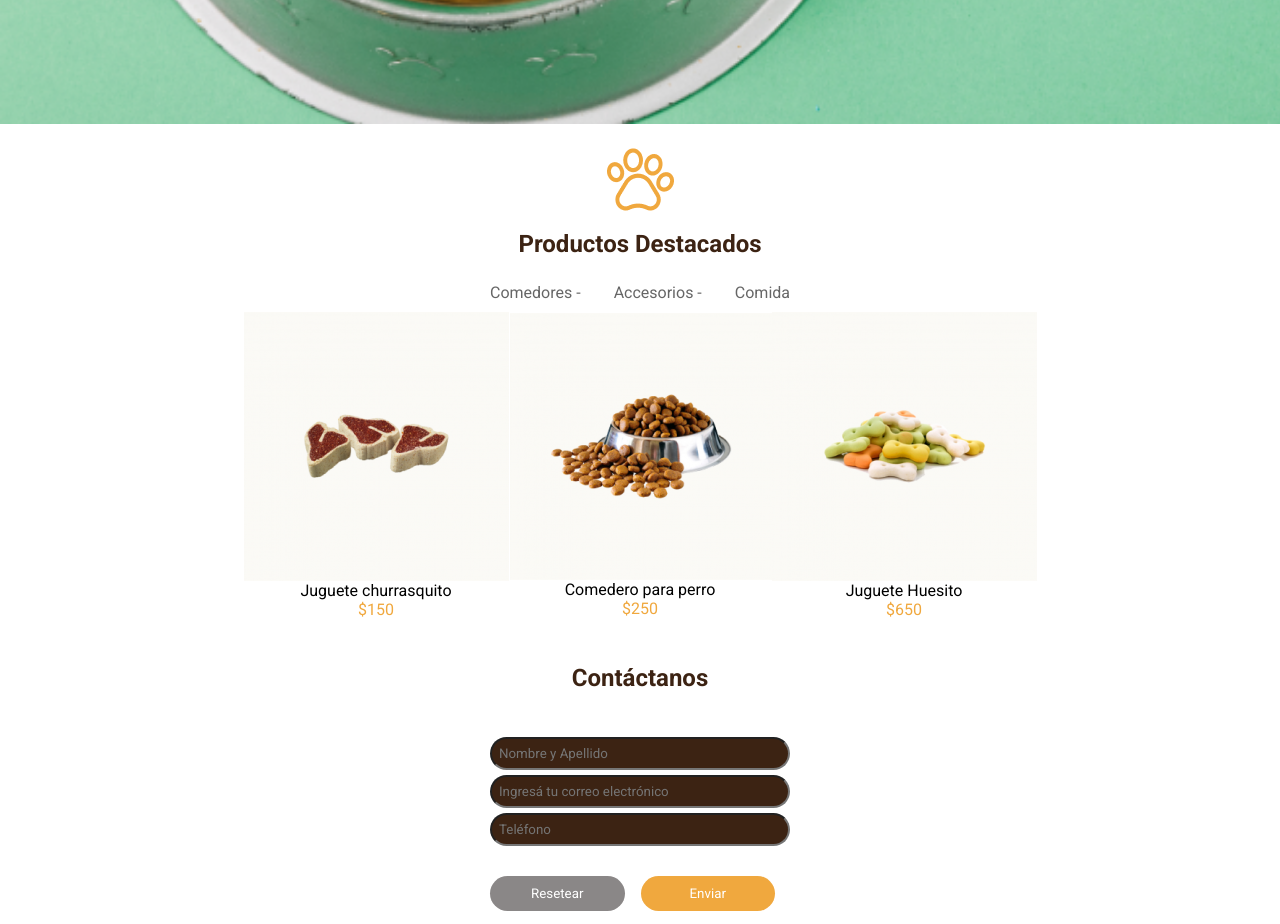
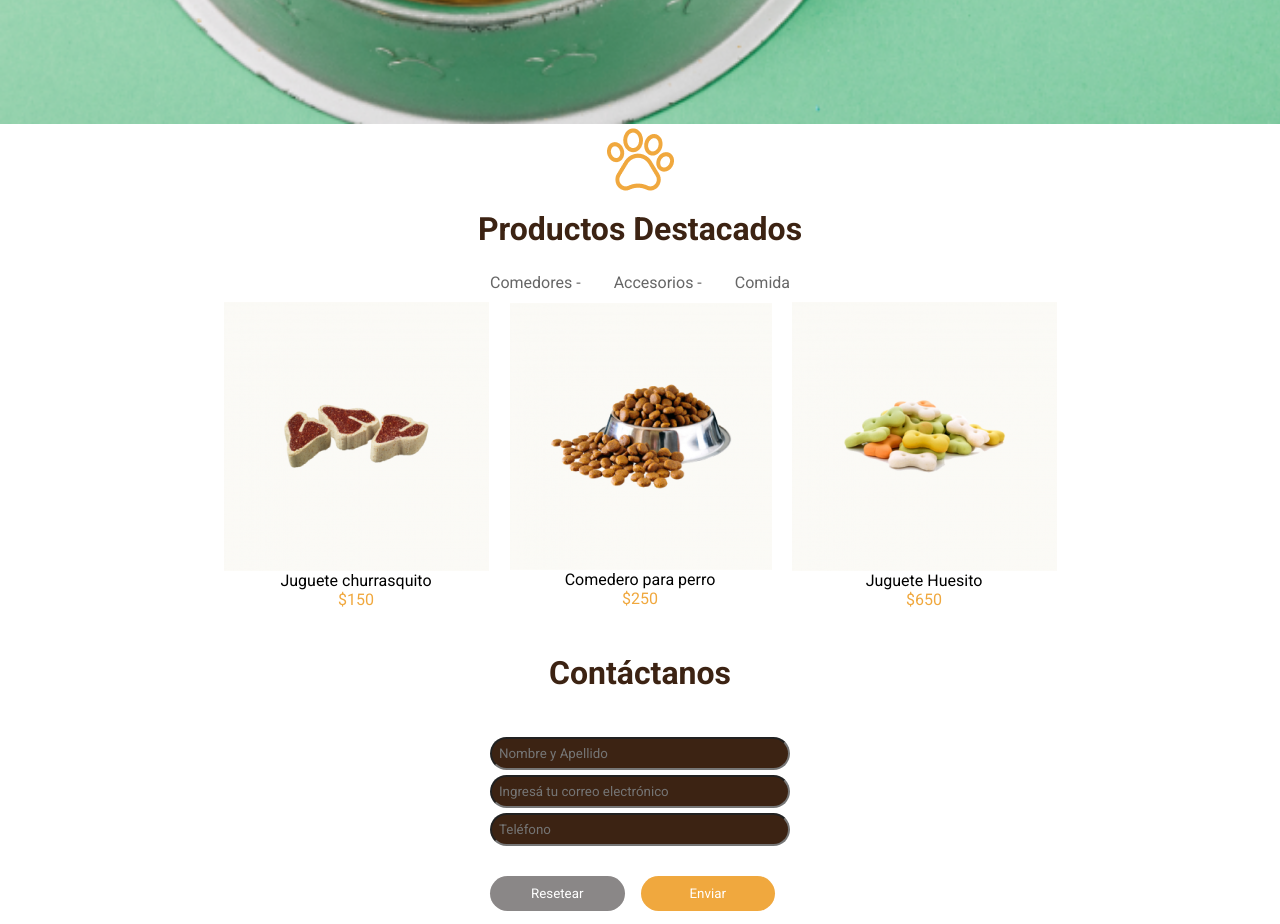
Before and after one commit to EstefaniaDelgado/LadingPage-PetShop, a plain HTML site: page index.html in a window 1280 px wide. Shown: the part 820-1744 px from the top of the page. Drawn offline with Linux system fonts and the light colour scheme.

Commit message:
details responsive

```diff
--- a/style.css
+++ b/style.css
@@ -98,7 +98,8 @@
     flex-direction: column;
     justify-content: center;
     align-items: center;
-    margin: 20px;
+
+    /* margin: 20px; */
 }
 
 .products h2{
@@ -314,6 +315,10 @@
         color: #FFFFFF;
     }
 
+    h2{
+        font-size: 2rem;
+    }
+
     /* Hero */
     .contenedor-banner{
        height: 100vh;
@@ -335,6 +340,7 @@
     .card-products{
         display: flex;
         flex-direction: row;
+        gap: 20px;
     }
 
     /* Subcription */
```
Also changed, not shown: index.html (+2 -1 lines).
